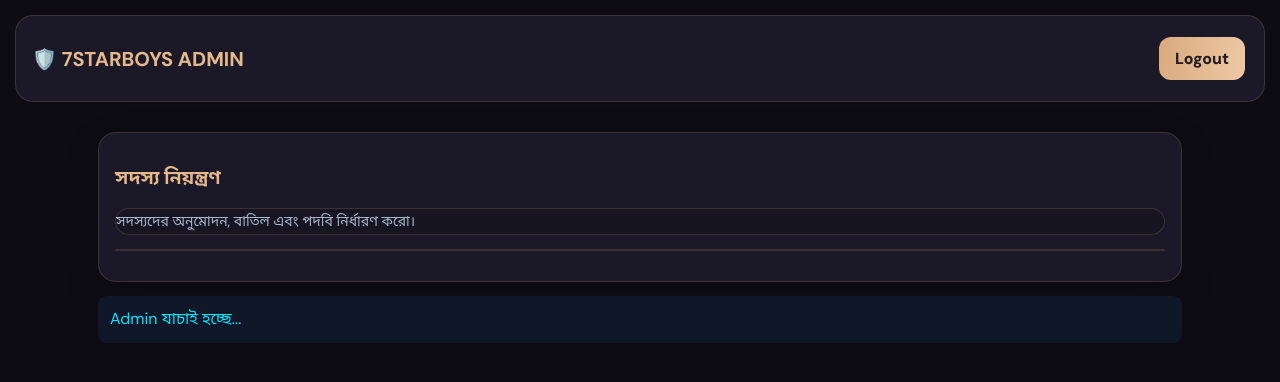
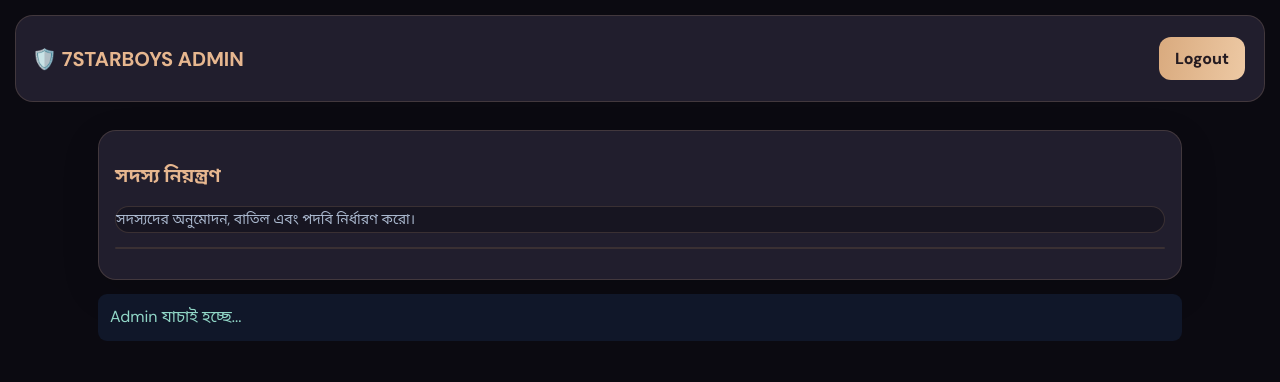
Before and after one commit to blackhunterbd756-del/7starboys, a plain HTML site: page admin-panel.html in a window 1280 px wide. Drawn offline with Linux system fonts and the light colour scheme; no server answers.

Commit message:
Apply unified 7STARBOYS club design

```diff
--- a/admin-panel.html
+++ b/admin-panel.html
@@ -54,6 +54,7 @@ select{background:#202c40;color:white;border:1px solid #555}
 .actions{margin-top:10px}
 </style>
   <link rel="stylesheet" href="theme.css?v=20261117-v4">
+  <link rel="stylesheet" href="club-design.css?v=20261117-v5">
 </head>
 
 <body>
```
